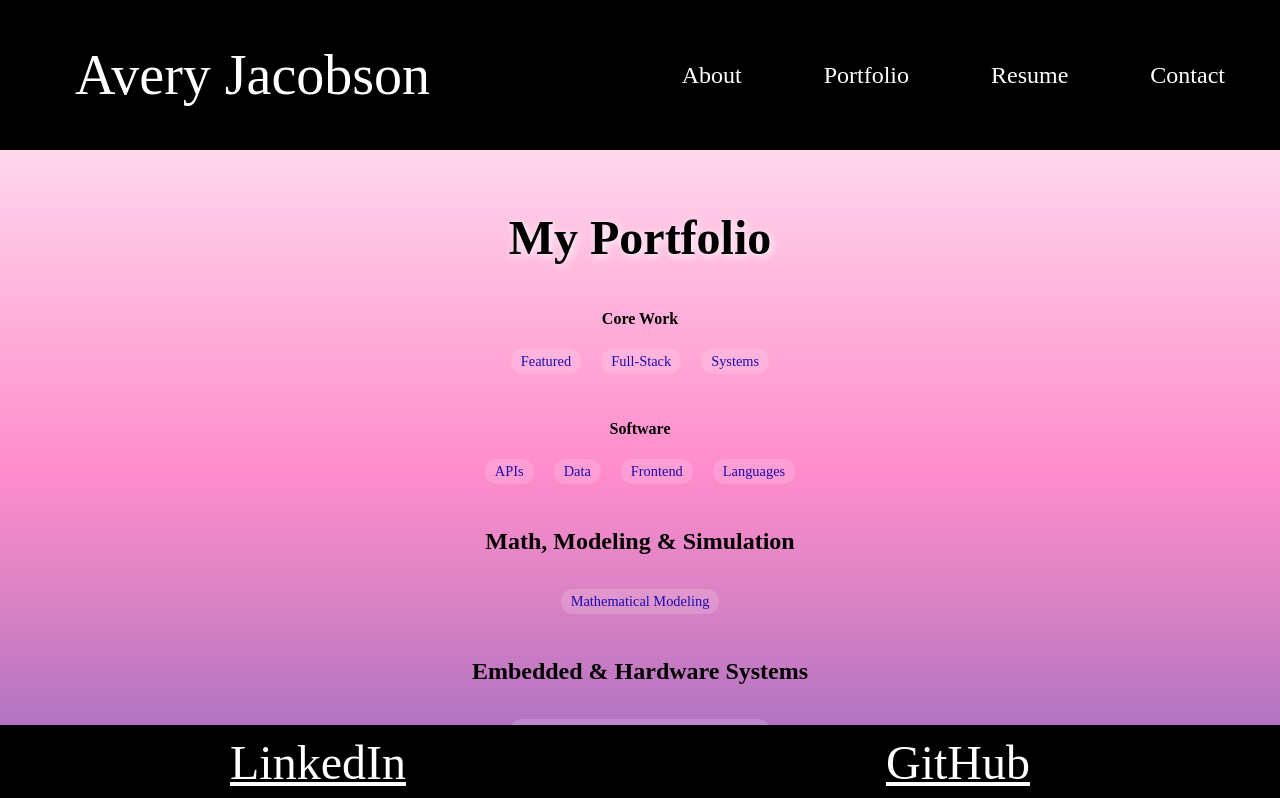
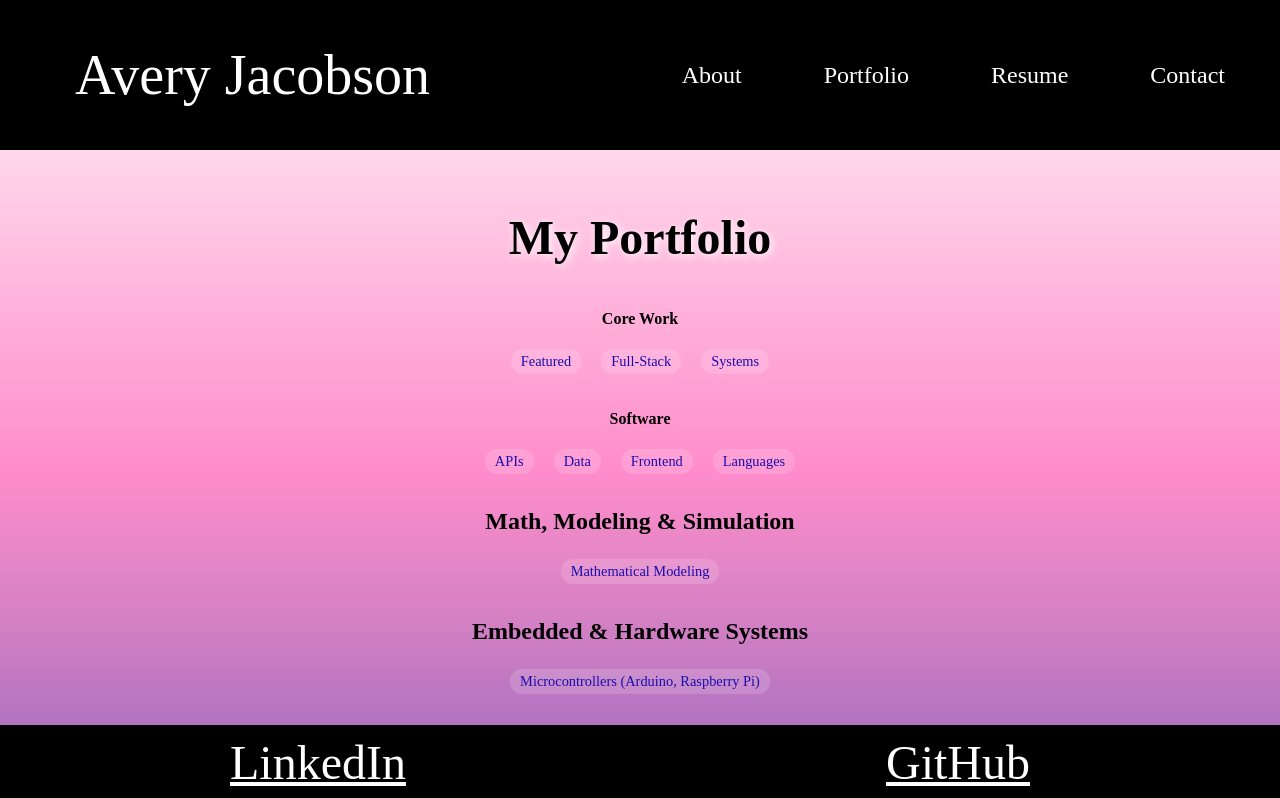
Before and after one commit to TheReal4m4d3u5/fullPortfolio, a React (Vite) app: page /Portfolio in a window 1280 px wide. Shown: the top 798 px of the page. Built offline with nearby package versions, Linux system fonts and the light colour scheme.

Commit message:
updated portfolio index

```diff
--- a/src/styles/portfolioStyles.css
+++ b/src/styles/portfolioStyles.css
@@ -113,7 +113,7 @@ body {
   flex-direction: column;
   align-items: center;
   text-align: center;
-  gap: 14px;
+  gap: 4px;
   margin-bottom: 40px;
 }
 
```
